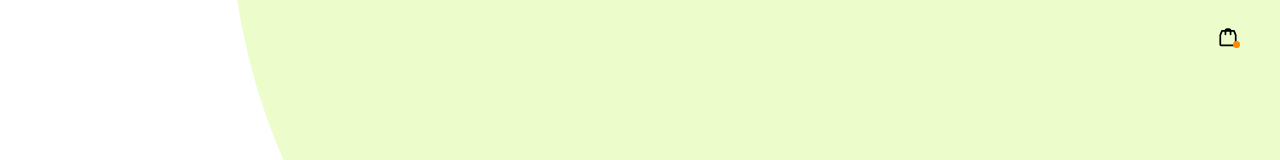
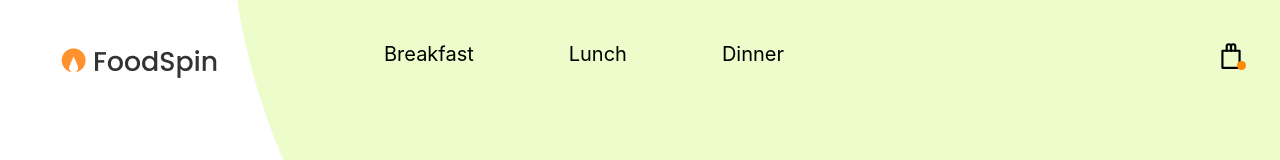
Before and after one commit to Massfice/food-spinner, a React (Vite) app: page / in a window 1280 px wide. Shown: the top 160 px of the page. Built offline with nearby package versions, Linux system fonts and the light colour scheme.

Commit message:
updating shop icon and adding navbar

```diff
--- /dev/null
+++ b/src/components/Navbar.tsx
@@ -0,0 +1,38 @@
+import React from 'react';
+import cn from 'classnames';
+
+type NavbarProps = {
+    /**
+     * Menu items to display in the navbar.
+     */
+    items: {
+        link: string;
+        label: string;
+    }[];
+
+    /**
+     * The classes of the navbar.
+     */
+    className?: string;
+};
+
+export const Navbar: React.FC<NavbarProps> = (props) => {
+    return (
+        <nav
+            className={cn(
+                'flex items-center justify-between min-w-100 ',
+                props.className,
+            )}
+        >
+            {props.items.map((item) => (
+                <a
+                    href={item.link}
+                    key={item.label}
+                    className="hover:underline underline-offset-4"
+                >
+                    {item.label}
+                </a>
+            ))}
+        </nav>
+    );
+};
--- a/src/components/ShopIcon.tsx
+++ b/src/components/ShopIcon.tsx
@@ -39,16 +39,30 @@ export const ShopIcon: React.FC<ShopIconProps> = ({
                 fill="none"
                 xmlns="http://www.w3.org/2000/svg"
             >
-                <path
-                    d="M19 8H5L3 13V24C3 24.5523 3.44772 25 4 25H20C20.5523 25 21 24.5523 21 24V13L19 8Z"
+                {/* Rectangle bag body */}
+                <rect
+                    x="4"
+                    y="10"
+                    width="16"
+                    height="16"
                     stroke={color}
                     strokeWidth="2"
                     strokeLinecap="round"
                     strokeLinejoin="round"
                     fill="none"
                 />
+                {/* Left handle */}
                 <path
-                    d="M9 12V8C9 6.89543 9.89543 6 11 6H13C14.1046 6 15 6.89543 15 8V12"
+                    d="M8 10V6C8 4.89543 8.89543 4 10 4C11.1046 4 12 4.89543 12 6V10"
+                    stroke={color}
+                    strokeWidth="2"
+                    strokeLinecap="round"
+                    strokeLinejoin="round"
+                    fill="none"
+                />
+                {/* Right handle */}
+                <path
+                    d="M16 10V6C16 4.89543 15.1046 4 14 4C12.8954 4 12 4.89543 12 6V10"
                     stroke={color}
                     strokeWidth="2"
                     strokeLinecap="round"
--- a/src/pages/AppPage.tsx
+++ b/src/pages/AppPage.tsx
@@ -5,6 +5,7 @@ import { usePositionalLayout } from '../hooks/usePositionalLayout';
 import { SpinnerEventEmmitter } from '../types';
 import { PreviewButton } from '../components/PreviewButton';
 import { ShopIcon } from '../components/ShopIcon';
+import { Navbar } from '../components/Navbar';
 
 type AppPageProps = {
     /**
@@ -55,7 +56,32 @@ export const AppPage: React.FC<AppPageProps> = (props) => {
                     radiusUnits: items[0].units,
                 }}
             />
-            <ShopIcon className="left-[95%] top-[3%] w-full z-30 aspect-square" />
+            <ShopIcon
+                className="left-[95%] top-[5%] w-full z-30 aspect-square"
+                size={30}
+            />
+            <img
+                src="/foodspin.png"
+                className="absolute top-[3%] left-[3%] z-30"
+            />
+
+            <Navbar
+                className="absolute top-[5%] left-[30%] z-30 text-xl"
+                items={[
+                    {
+                        label: 'Breakfast',
+                        link: '#breakfast',
+                    },
+                    {
+                        label: 'Lunch',
+                        link: '#lunch',
+                    },
+                    {
+                        label: 'Dinner',
+                        link: '#dinner',
+                    },
+                ]}
+            />
         </main>
     );
 };
```
Also changed, not shown: 1 other file (tests, documents, lock files or other folders).
